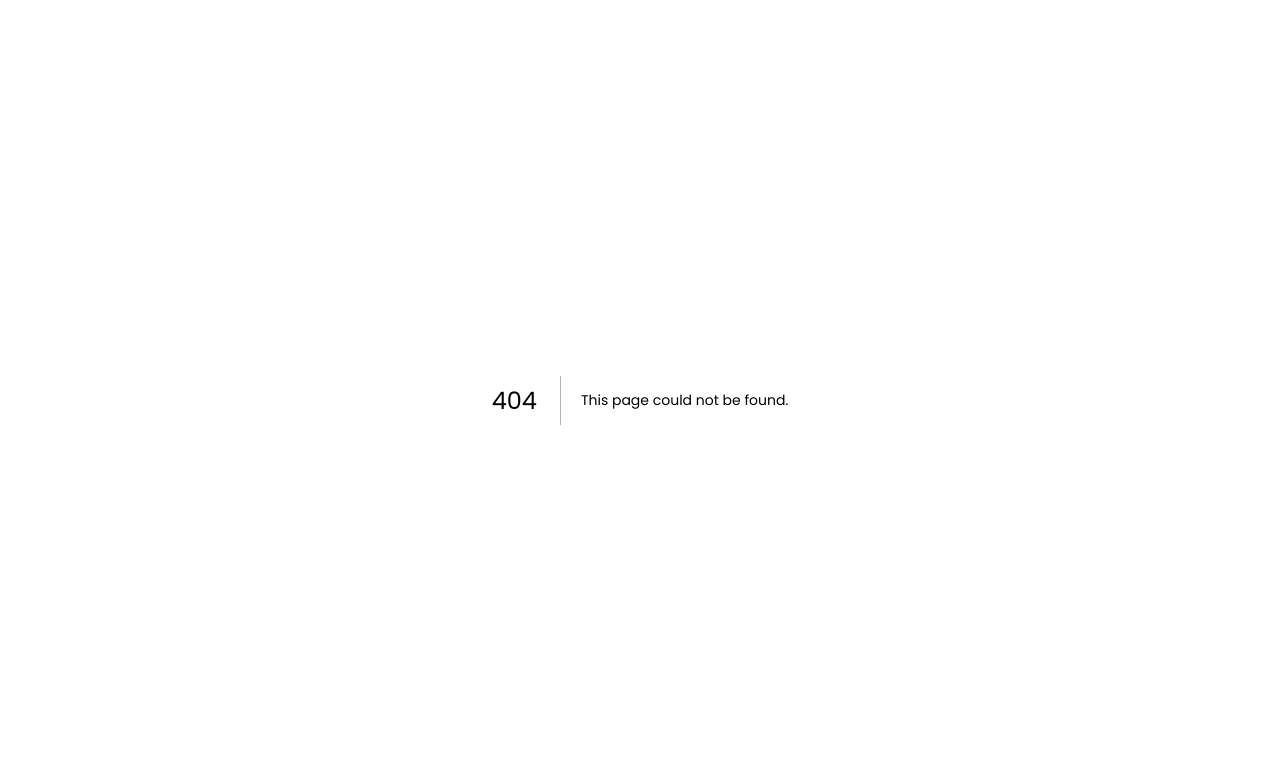
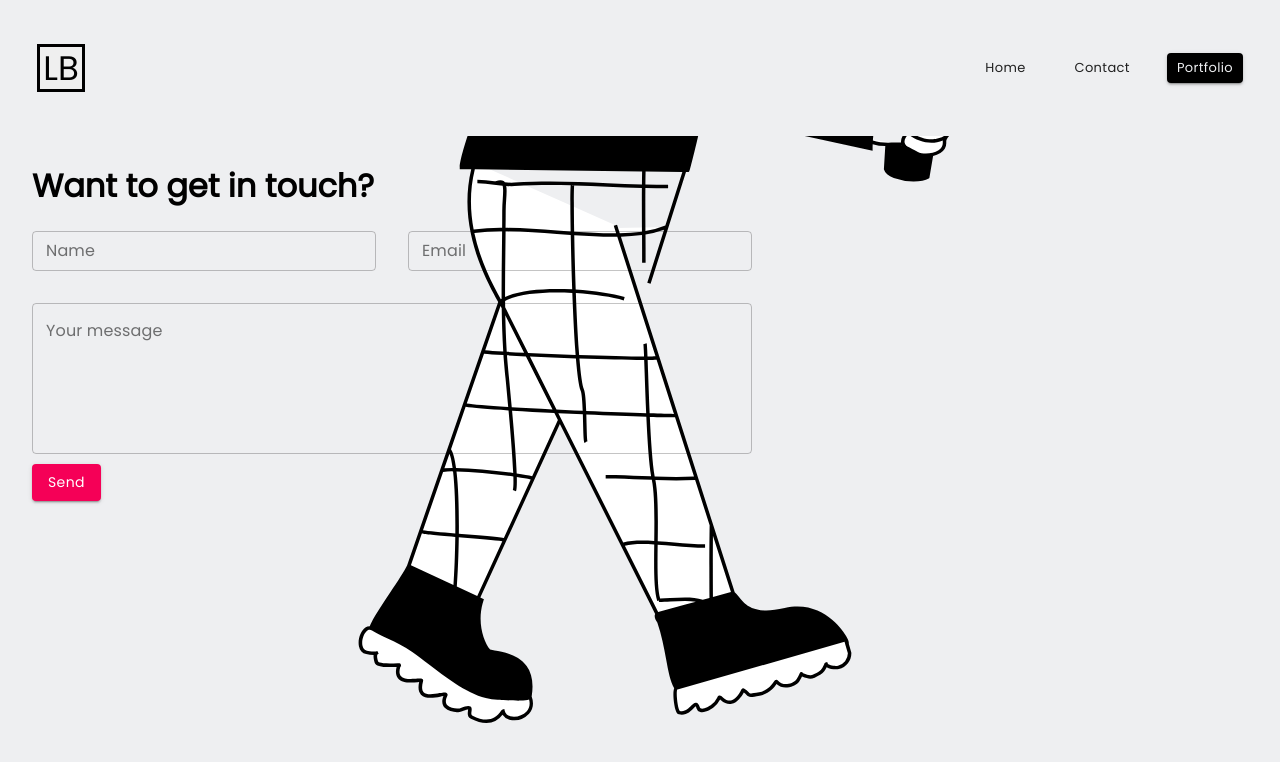
Before and after one commit to LuizzBanndera/next-portfolio, a Next.js app: page /contact in a window 1280 px wide. Before the commit this address had no page. Shown: the top 762 px of the page. Built offline with nearby package versions, Linux system fonts and the light colour scheme.

Commit message:
home page fixes

```diff
--- a/src/pages/components/Header/Header.module.scss
+++ b/src/pages/components/Header/Header.module.scss
@@ -37,11 +37,12 @@
   list-style-type: none;
   cursor: pointer;
   padding-left: 0;
+  user-select: none;
 
-  button {
-    text-transform: unset;
-    font-size: 16px;
+  a {
+    text-transform: none;
   }
+
   @media (max-width: 860px) {
     flex-basis: 100%;
     justify-content: center;
@@ -51,4 +52,5 @@
 .Button {
   background-color: var(--black) !important;
   color: var(--white) !important;
+  text-transform: none !important;
 }
--- a/src/pages/components/Header/index.tsx
+++ b/src/pages/components/Header/index.tsx
@@ -1,6 +1,7 @@
-import Styles from './Header.module.scss'
+import Link from 'next/link'
 import Button from '@material-ui/core/Button'
 import { motion } from 'framer-motion'
+import Styles from './Header.module.scss'
 
 export default function Header() {
   return (
@@ -12,14 +13,22 @@ export default function Header() {
         }}
         whileTap={{ scale: 0.9 }}
       >
+        <Link href="/" passHref>
           <button className={Styles.Logo}>LB</button>
+        </Link>
       </motion.div>
       <ul className={Styles.Menu}>
+        <Link href="/" passHref>
           <Button size="small">Home</Button>
+        </Link>
+        <Link href="/contact" passHref>
           <Button size="small">Contact</Button>
+        </Link>
+        <Link href="/portfolio" passHref>
           <Button className={Styles.Button} variant="contained" size="small">
             Portfolio
           </Button>
+        </Link>
       </ul>
     </header>
   )
--- /dev/null
+++ b/src/pages/contact/Contact.module.scss
@@ -0,0 +1,55 @@
+.Content {
+  display: flex;
+  flex-direction: column;
+  flex-wrap: wrap;
+  align-items: flex-start;
+  margin-top: 130px;
+  padding: 2rem;
+
+  button {
+    margin-top: 10px;
+    text-transform: none;
+  }
+}
+
+.Form {
+  display: grid;
+  grid-template-columns: 1.1fr 1.1fr;
+  grid-template-rows: 0.2fr 0.2fr;
+  gap: 2rem;
+  grid-template-areas:
+    'username email'
+    'memo memo';
+
+  .Memo {
+    grid-area: memo;
+  }
+  .Username {
+    grid-area: username;
+  }
+  .Email {
+    grid-area: email;
+  }
+
+  @media (max-width: 860px) {
+    width: 100%;
+    grid-template-rows: 0.2fr 0.2fr 0.2fr;
+    grid-template-areas:
+      'username username'
+      'email email'
+      'memo memo';
+  }
+}
+
+.BackGround {
+  position: fixed;
+  bottom: -70px;
+  right: 4px;
+  z-index: -1;
+  img {
+    width: 576px;
+  }
+  @media (max-width: 860px) {
+    visibility: hidden;
+  }
+}
--- /dev/null
+++ b/src/pages/contact/index.tsx
@@ -0,0 +1,45 @@
+import Header from '../components/header'
+import Styles from './Contact.module.scss'
+import { TextField, Button } from '@material-ui/core'
+import Image from 'next/image'
+import CoffeCall from 'public/images/illustrations/CoffeCall.svg'
+
+export default function Contact() {
+  return (
+    <div>
+      <Header />
+      <div className={Styles.Content}>
+        <h1 style={{ marginTop: 0 }}>Want to get in touch?</h1>
+        <div className={Styles.Form}>
+          <TextField
+            variant="outlined"
+            fullWidth={false}
+            label="Name"
+            size="small"
+            className={Styles.Username}
+          />
+          <TextField
+            variant="outlined"
+            fullWidth={false}
+            label="Email"
+            size="small"
+            className={Styles.Email}
+          />
+          <TextField
+            variant="outlined"
+            label="Your message"
+            rows={6}
+            multiline
+            className={Styles.Memo}
+          />
+        </div>
+        <Button variant="contained" color="secondary">
+          Send
+        </Button>
+      </div>
+      <div className={Styles.BackGround}>
+        <Image src={CoffeCall} alt="Illustration" />
+      </div>
+    </div>
+  )
+}
--- a/src/pages/index.tsx
+++ b/src/pages/index.tsx
@@ -1,6 +1,6 @@
 import Styles from '../styles/Root.module.scss'
-import Header from './components/Header'
-import Home from './Home'
+import Header from './components/header'
+import Home from './home'
 
 export default function Root() {
   return (
--- a/src/styles/Root.module.scss
+++ b/src/styles/Root.module.scss
@@ -5,6 +5,5 @@
 .Content {
   display: flex;
   padding: 2rem;
-  height: calc(100vh - 136px);
   margin-top: 130px;
 }
--- a/tsconfig.json
+++ b/tsconfig.json
@@ -15,7 +15,9 @@
     "jsx": "preserve",
     "baseUrl": "./",
     "paths": {
-      "public": ["public/*"]
+      "public": ["public/*"],
+      "styles": ["src/styles/*"],
+      "components": ["src/pages/components/*"]
     }
   },
   "include": ["next-env.d.ts", "**/*.ts", "**/*.tsx", "src/pages/_document.js"],
```
Also changed, not shown: src/pages/Home/index.tsx (+9 -5 lines), src/pages/portfolio/index.tsx (added, +11 -0 lines), public/images/illustrations/CoffeCall.svg (added). Lines whose indentation alone changed are shown as unchanged.
